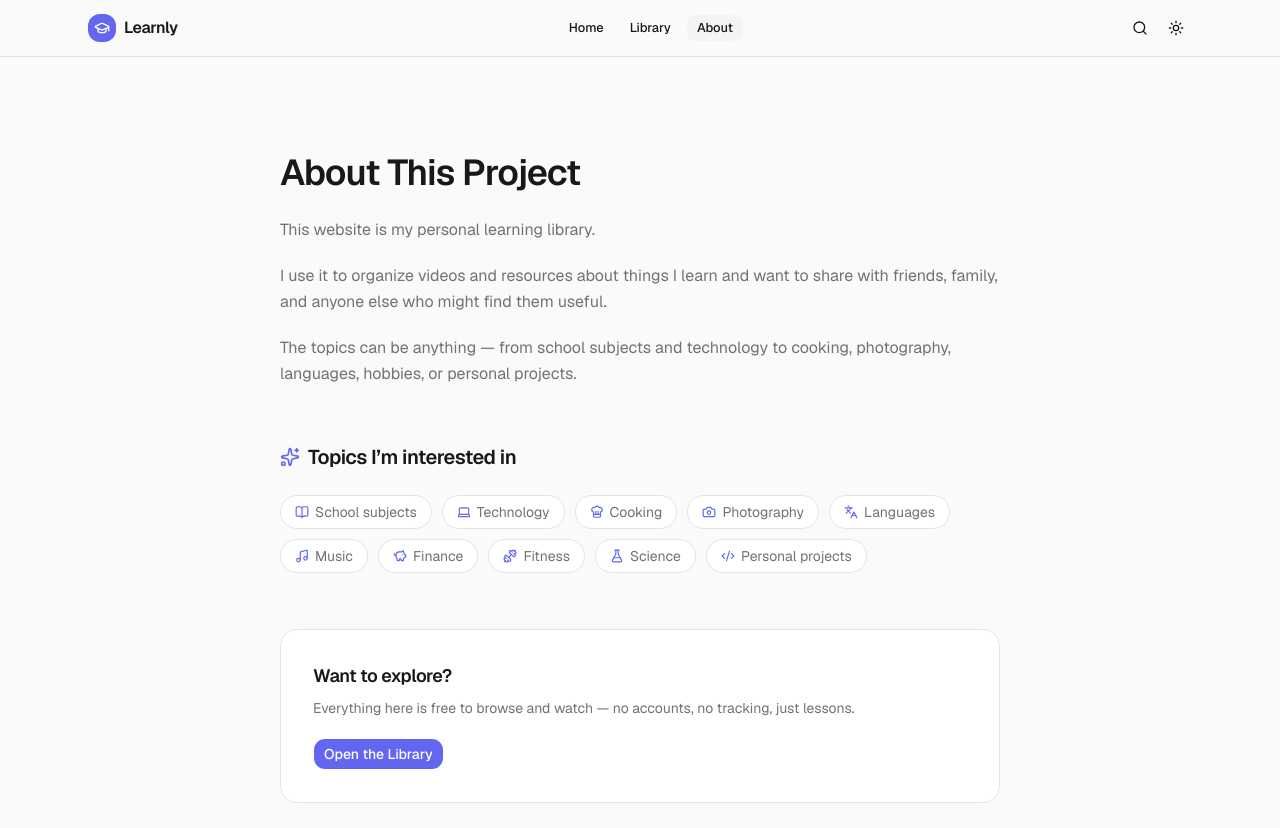
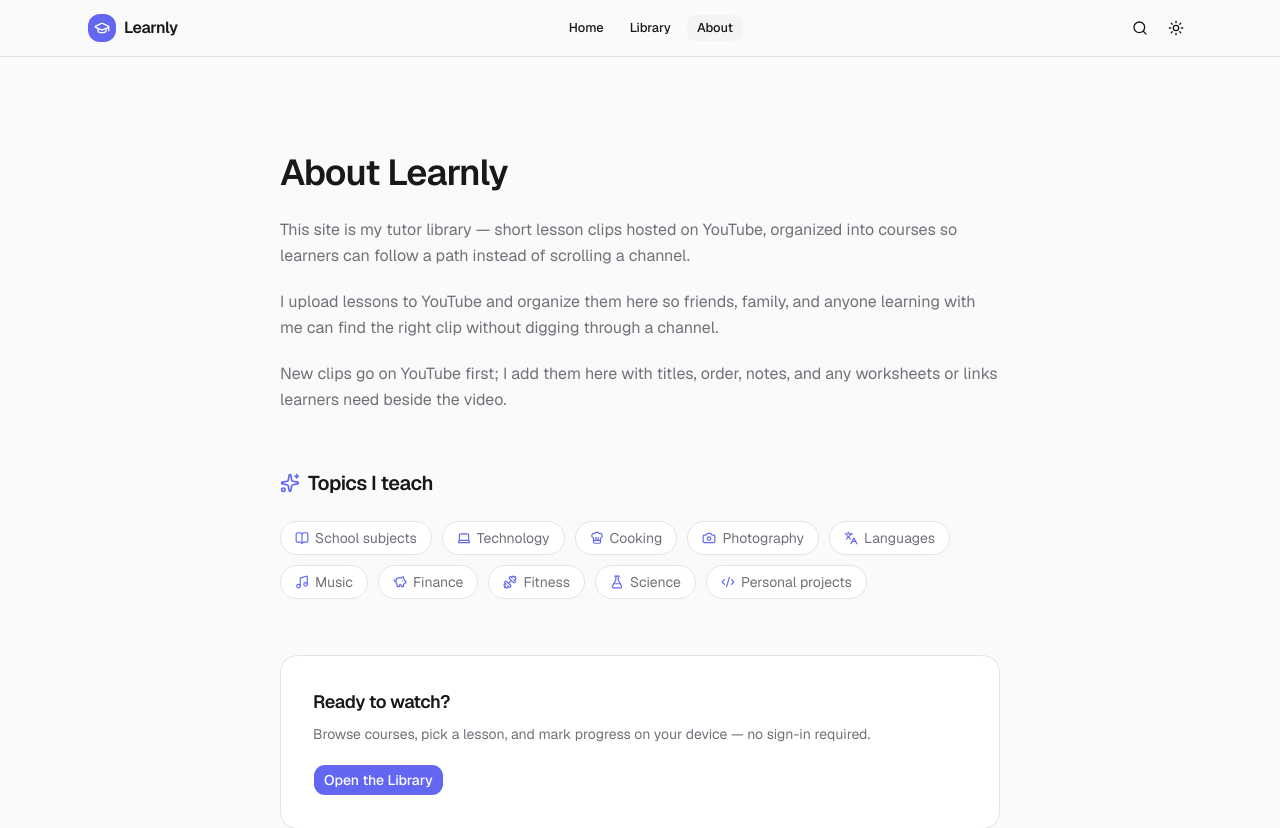
Before and after one commit to NlNJ4/tutorial-website, a Next.js app: page /about in a window 1280 px wide. Shown: the top 828 px of the page. Built offline with nearby package versions, Linux system fonts and the light colour scheme.

Commit message:
content: reframe home and about for tutor clips
Co-authored-by: Cursor <cursoragent@cursor.com>

```diff
--- a/app/about/page.tsx
+++ b/app/about/page.tsx
@@ -1,12 +1,25 @@
-import { BookOpen, Code2, Camera, ChefHat, Languages, Music, PiggyBank, Dumbbell, FlaskConical, Laptop, Sparkles } from "lucide-react";
+import {
+  BookOpen,
+  Camera,
+  ChefHat,
+  Code2,
+  Dumbbell,
+  FlaskConical,
+  Languages,
+  Laptop,
+  Music,
+  PiggyBank,
+  ExternalLink,
+  Sparkles,
+} from "lucide-react";
 import type { Metadata } from "next";
 import Link from "next/link";
 import { Button } from "@/components/ui/button";
+import { site } from "@/data/site";
 
 export const metadata: Metadata = {
-  title: "About This Project",
-  description:
-    "This website is my personal learning library — videos and resources about things I learn and want to share.",
+  title: "About",
+  description: site.shortDescription,
 };
 
 const interests = [
@@ -23,29 +36,46 @@ const interests = [
 ];
 
 export default function AboutPage() {
+  const hasChannel = site.youtubeChannelUrl.trim().length > 0;
+
   return (
     <div className="mx-auto max-w-3xl px-4 py-16 sm:px-6 md:py-24">
       <h1 className="text-3xl font-semibold tracking-tight text-balance sm:text-4xl">
-        About This Project
+        About {site.siteName}
       </h1>
 
       <div className="mt-6 space-y-5 leading-relaxed text-muted-foreground">
-        <p>This website is my personal learning library.</p>
         <p>
-          I use it to organize videos and resources about things I learn and
-          want to share with friends, family, and anyone else who might find
-          them useful.
+          This site is my tutor library — short lesson clips hosted on YouTube,
+          organized into courses so learners can follow a path instead of
+          scrolling a channel.
         </p>
+        <p>{site.creatorNote}</p>
         <p>
-          The topics can be anything — from school subjects and technology to
-          cooking, photography, languages, hobbies, or personal projects.
+          New clips go on YouTube first; I add them here with titles, order,
+          notes, and any worksheets or links learners need beside the video.
         </p>
       </div>
+
+      {hasChannel && (
+        <div className="mt-10">
+          <Button asChild variant="outline">
+            <a
+              href={site.youtubeChannelUrl}
+              target="_blank"
+              rel="noopener noreferrer"
+            >
+              <ExternalLink data-icon="inline-start" />
+              Watch on YouTube
+            </a>
+          </Button>
+        </div>
+      )}
 
       <section className="mt-14">
         <h2 className="flex items-center gap-2 text-xl font-semibold tracking-tight">
           <Sparkles className="size-5 text-primary" aria-hidden />
-          Topics I&rsquo;m interested in
+          Topics I teach
         </h2>
         <div className="mt-6 flex flex-wrap gap-2.5">
           {interests.map(({ label, icon: Icon }) => (
@@ -62,11 +92,11 @@ export default function AboutPage() {
 
       <div className="mt-14 rounded-xl border bg-card p-6 sm:p-8">
         <h2 className="text-lg font-semibold tracking-tight">
-          Want to explore?
+          Ready to watch?
         </h2>
         <p className="mt-2 mb-5 text-sm text-muted-foreground">
-          Everything here is free to browse and watch — no accounts, no
-          tracking, just lessons.
+          Browse courses, pick a lesson, and mark progress on your device — no
+          sign-in required.
         </p>
         <Button asChild>
           <Link href="/library">Open the Library</Link>
--- a/app/page.tsx
+++ b/app/page.tsx
@@ -2,6 +2,7 @@ import { ArrowRight, Heart } from "lucide-react";
 import Link from "next/link";
 import { CollectionCard } from "@/components/collection-card";
 import { Hero } from "@/components/hero";
+import { site } from "@/data/site";
 import { getFeaturedCollections, getUsedCategories } from "@/lib/collections";
 
 export default function HomePage() {
@@ -20,7 +21,7 @@ export default function HomePage() {
               Featured Collections
             </h2>
             <p className="mt-1 text-sm text-muted-foreground">
-              Hand-picked starting points from the library.
+              Courses and lesson series to start with.
             </p>
           </div>
           <Link
@@ -68,13 +69,9 @@ export default function HomePage() {
             <Heart className="size-4" aria-hidden />
           </span>
           <h2 className="text-2xl font-semibold tracking-tight">
-            Made to share what I learn.
+            Lessons I teach, in one place.
           </h2>
-          <p className="text-muted-foreground">
-            I created this website as a place to organize things I&rsquo;ve
-            learned and explain them in a simple way for friends, family, and
-            anyone who finds them useful.
-          </p>
+          <p className="text-muted-foreground">{site.creatorNote}</p>
         </div>
       </section>
     </div>
--- a/components/hero.tsx
+++ b/components/hero.tsx
@@ -1,6 +1,7 @@
 import { ArrowRight } from "lucide-react";
 import Link from "next/link";
 import { Button } from "@/components/ui/button";
+import { site } from "@/data/site";
 
 export function Hero() {
   return (
@@ -12,11 +13,10 @@ export function Hero() {
       />
       <div className="mx-auto flex max-w-6xl flex-col items-center gap-6 px-4 py-24 text-center sm:px-6 md:py-32">
         <h1 className="max-w-2xl text-4xl font-semibold tracking-tight text-balance sm:text-5xl">
-          Learn something worth knowing.
+          {site.tagline}
         </h1>
         <p className="max-w-xl text-base text-muted-foreground text-balance sm:text-lg">
-          A small collection of videos, guides, and lessons made to explain
-          things simply.
+          {site.shortDescription}
         </p>
         <div className="flex flex-col gap-3 sm:flex-row">
           <Button size="lg" asChild>
```
Also changed, not shown: 1 other file (tests, documents, lock files or other folders).
